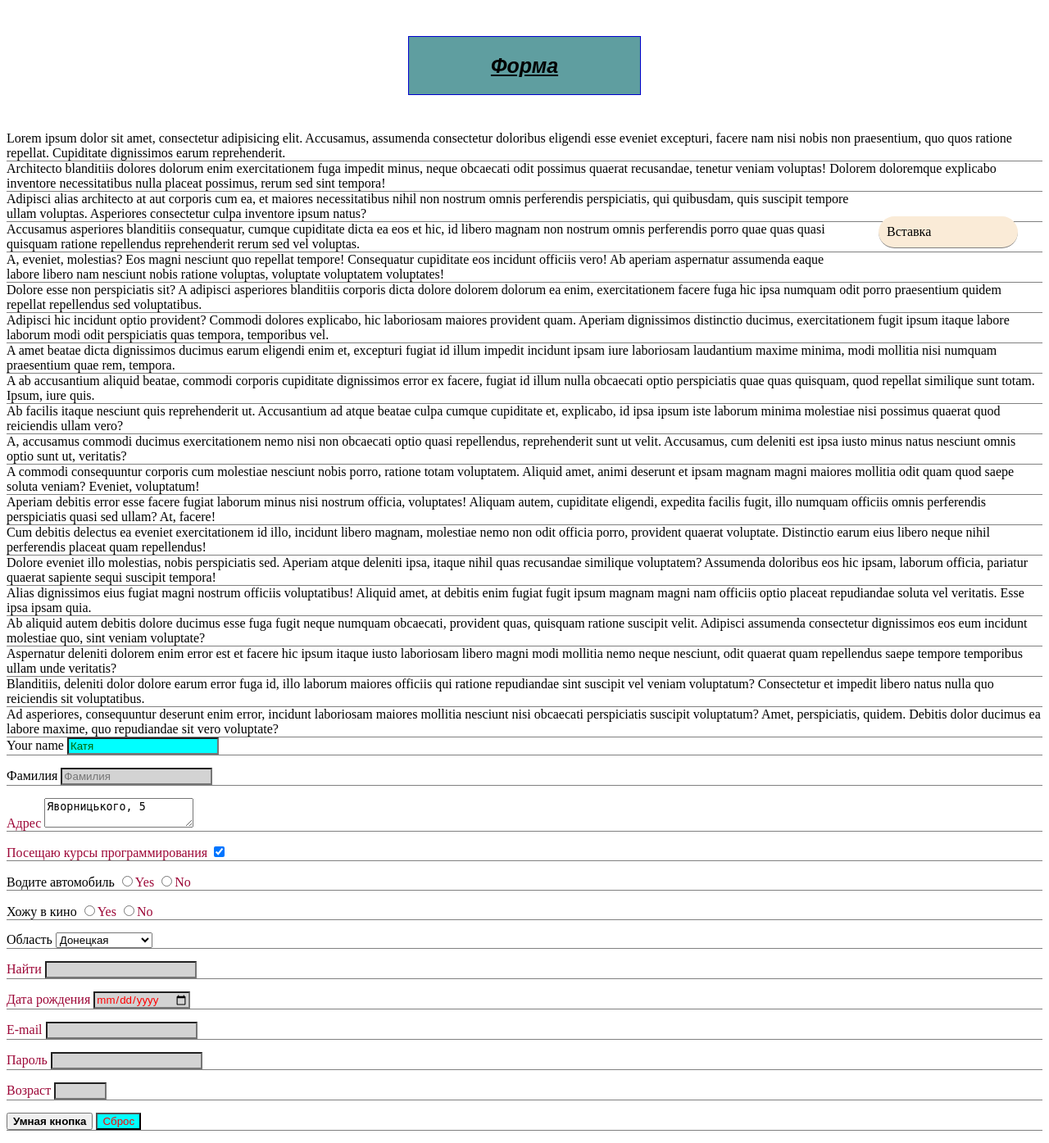
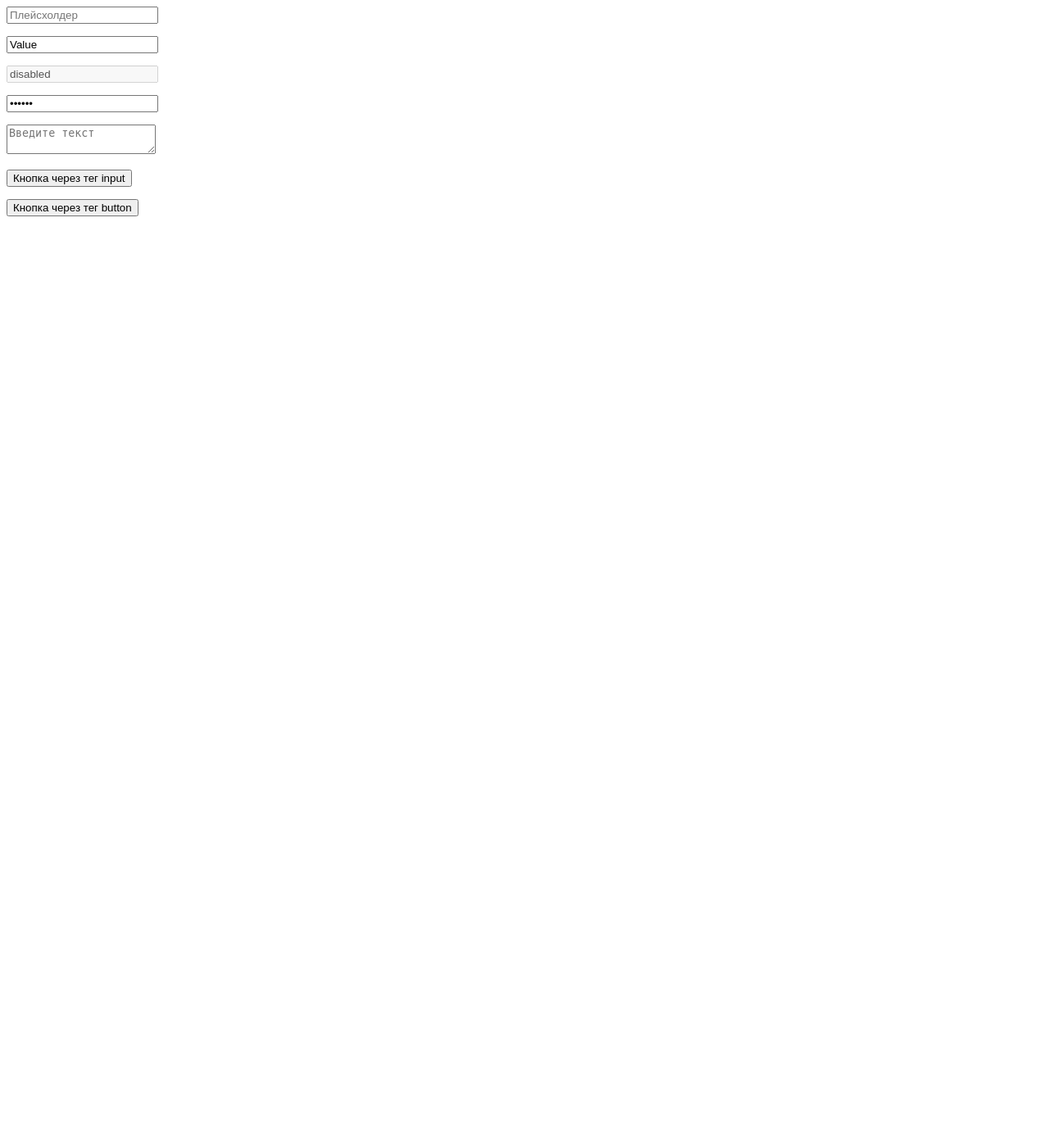
Before and after one commit to KaterynaBoga/skillup-php, a PHP site: page / in a window 1280 px wide. Shown: the whole page at 82% size. After the commit the page ends 264 px from the top, so only its background shows below. Run offline with PHP 8.4, Linux system fonts and the light colour scheme.

Commit message:
homework_3_15102017

```diff
--- a/index.html
+++ b/index.html
@@ -2,177 +2,55 @@
 <html lang="en">
 <head>
     <meta charset="UTF-8">
-    <title>Lesson_3</title>
-    <link rel="stylesheet" href="style.css">
+    <title>Task_1</title>
+    <style>
+        form div {
+            margin-bottom: 15px;
+        }
+    </style>
 </head>
 <body>
 
-    <div class="block">
-        Форма
-    </div>
-
-    <div>Lorem ipsum dolor sit amet, consectetur adipisicing elit. Accusamus, assumenda consectetur doloribus eligendi
-        esse eveniet excepturi, facere nam nisi nobis non praesentium, quo quos ratione repellat. Cupiditate dignissimos
-        earum reprehenderit.
-    </div>
-    <div>Architecto blanditiis dolores dolorum enim exercitationem fuga impedit minus, neque obcaecati odit possimus
-        quaerat recusandae, tenetur veniam voluptas! Dolorem doloremque explicabo inventore necessitatibus nulla placeat
-        possimus, rerum sed sint tempora!
-    </div>
-    <div class="inside">
-        Вставка
-    </div>
-    <div>
-        Adipisci alias architecto at aut corporis cum ea, et maiores necessitatibus nihil non nostrum omnis perferendis
-        perspiciatis, qui quibusdam, quis suscipit tempore ullam voluptas. Asperiores consectetur culpa inventore ipsum
-        natus?
-    </div>
-    <div>Accusamus asperiores blanditiis consequatur, cumque cupiditate dicta ea eos et hic, id libero magnam non
-        nostrum omnis perferendis porro quae quas quasi quisquam ratione repellendus reprehenderit rerum sed vel
-        voluptas.
-    </div>
-    <div>A, eveniet, molestias? Eos magni nesciunt quo repellat tempore! Consequatur cupiditate eos incidunt officiis
-        vero! Ab aperiam aspernatur assumenda eaque labore libero nam nesciunt nobis ratione voluptas, voluptate
-        voluptatem voluptates!
-    </div>
-    <div>Dolore esse non perspiciatis sit? A adipisci asperiores blanditiis corporis dicta dolore dolorem dolorum ea
-        enim, exercitationem facere fuga hic ipsa numquam odit porro praesentium quidem repellat repellendus sed
-        voluptatibus.
-    </div>
-    <div>Adipisci hic incidunt optio provident? Commodi dolores explicabo, hic laboriosam maiores provident quam.
-        Aperiam dignissimos distinctio ducimus, exercitationem fugit ipsum itaque labore laborum modi odit perspiciatis
-        quas tempora, temporibus vel.
-    </div>
-    <div>A amet beatae dicta dignissimos ducimus earum eligendi enim et, excepturi fugiat id illum impedit incidunt
-        ipsam iure laboriosam laudantium maxime minima, modi mollitia nisi numquam praesentium quae rem, tempora.
-    </div>
-    <div>A ab accusantium aliquid beatae, commodi corporis cupiditate dignissimos error ex facere, fugiat id illum nulla
-        obcaecati optio perspiciatis quae quas quisquam, quod repellat similique sunt totam. Ipsum, iure quis.
-    </div>
-    <div>Ab facilis itaque nesciunt quis reprehenderit ut. Accusantium ad atque beatae culpa cumque cupiditate et,
-        explicabo, id ipsa ipsum iste laborum minima molestiae nisi possimus quaerat quod reiciendis ullam vero?
-    </div>
-    <div>A, accusamus commodi ducimus exercitationem nemo nisi non obcaecati optio quasi repellendus, reprehenderit sunt
-        ut velit. Accusamus, cum deleniti est ipsa iusto minus natus nesciunt omnis optio sunt ut, veritatis?
-    </div>
-    <div>A commodi consequuntur corporis cum molestiae nesciunt nobis porro, ratione totam voluptatem. Aliquid amet,
-        animi deserunt et ipsam magnam magni maiores mollitia odit quam quod saepe soluta veniam? Eveniet, voluptatum!
-    </div>
-    <div>Aperiam debitis error esse facere fugiat laborum minus nisi nostrum officia, voluptates! Aliquam autem,
-        cupiditate eligendi, expedita facilis fugit, illo numquam officiis omnis perferendis perspiciatis quasi sed
-        ullam? At, facere!
-    </div>
-    <div>Cum debitis delectus ea eveniet exercitationem id illo, incidunt libero magnam, molestiae nemo non odit officia
-        porro, provident quaerat voluptate. Distinctio earum eius libero neque nihil perferendis placeat quam
-        repellendus!
-    </div>
-    <div>Dolore eveniet illo molestias, nobis perspiciatis sed. Aperiam atque deleniti ipsa, itaque nihil quas
-        recusandae similique voluptatem? Assumenda doloribus eos hic ipsam, laborum officia, pariatur quaerat sapiente
-        sequi suscipit tempora!
-    </div>
-    <div>Alias dignissimos eius fugiat magni nostrum officiis voluptatibus! Aliquid amet, at debitis enim fugiat fugit
-        ipsum magnam magni nam officiis optio placeat repudiandae soluta vel veritatis. Esse ipsa ipsam quia.
-    </div>
-    <div>Ab aliquid autem debitis dolore ducimus esse fuga fugit neque numquam obcaecati, provident quas, quisquam
-        ratione suscipit velit. Adipisci assumenda consectetur dignissimos eos eum incidunt molestiae quo, sint veniam
-        voluptate?
-    </div>
-    <div>Aspernatur deleniti dolorem enim error est et facere hic ipsum itaque iusto laboriosam libero magni modi
-        mollitia nemo neque nesciunt, odit quaerat quam repellendus saepe tempore temporibus ullam unde veritatis?
-    </div>
-    <div>Blanditiis, deleniti dolor dolore earum error fuga id, illo laborum maiores officiis qui ratione repudiandae
-        sint suscipit vel veniam voluptatum? Consectetur et impedit libero natus nulla quo reiciendis sit voluptatibus.
-    </div>
-    <div>Ad asperiores, consequuntur deserunt enim error, incidunt laboriosam maiores mollitia nesciunt nisi obcaecati
-        perspiciatis suscipit voluptatum? Amet, perspiciatis, quidem. Debitis dolor ducimus ea labore maxime, quo
-        repudiandae sit vero voluptate?
-    </div>
-
     <form action="index.html" metod="get">
         <div>
-            <lable for="first_name">Your name</lable>
-            <input class="person" id="first_name" name="first_name" placeholder="name" value="Катя">
+            <lable>
+                <input type="text" placeholder="Плeйсхолдер">
+            </lable>
         </div>
+
         <div>
             <lable>
-                Фамилия
-                    <input class="person" name="last_name" placeholder="Фамилия">
+                <input type="text" value="Value">
             </lable>
         </div>
+
+        <div>
+            <lable>
+                <input type="text" value="disabled" disabled>
+            </lable>
+        </div>
+
         <div>
             <label>
-                Адрес
-                <textarea name="address">Яворницького, 5</textarea>
-            </label>
-        </div>
-        <div>
-            <label>
-                Посещаю курсы программирования
-                <input type="checkbox" name="courses" value="1" checked>
+                <input type="password" name="password" placeholder="Введите пароль" value="******">
             </label>
         </div>
 
         <div>
-            Водите автомобиль
-            <label><input type="radio" name="driving" value="1">Yes</label>
-            <label><input type="radio" name="driving" value="2">No</label>
-        </div>
-        <div>
-            Хожу в кино
-            <label><input type="radio" name="cinema" value="1">Yes</label>
-            <label><input type="radio" name="cinema" value="2">No</label>
-        </div>
-        <div>
-            <lable>
-                Область
-                <select name="region">
-                    <option></option>
-                    <optgroup label="D">
-                        <option value="4">Днепровская</option>
-                        <option value="5" selected>Донецкая</option>
-                    </optgroup>
-                    <optgroup label="Z">
-                        <option value="8">Запорожская</option>
-                    </optgroup>
-                </select>
-            </lable>
-        </div>
-        <div>
             <label>
-                Найти
-                <input type="search" name=""term">
-            </label>
-        </div>
-        <div>
-            <label>
-                Дата рождения
-                <input type="date" name="birthday">
-            </label>
-        </div>
-        <div>
-            <label>
-                E-mail
-                <input type="email" name="email">
-            </label>
-        </div>
-        <div>
-            <label>
-                Пароль
-                <input type="password" name="password">
-            </label>
-        </div>
-        <div>
-            <label>
-                Возраст
-                <input type="number" name="age" min="5" max="100">
+                <textarea name="messege" placeholder="Введите текст"></textarea>
             </label>
         </div>
 
         <div>
-            <button type="submit"><strong>Умная кнопка</strong></button>
-            <input type="reset" value="Сброс">
+            <label>
+                <input type="submit" value="Кнопка через тег input">
+            </label>
         </div>
 
+        <div>
+            <button type="submit">Кнопка через тег button</button>
+        </div>
 
     </form>
 </body>
--- a/style.css
+++ b/style.css
@@ -1,51 +1,40 @@
-input {
-    font-family: sans-serif;
+.text
+{
+    width: 570px;
+}
+h1
+{
+    text-align: center;
     color: red;
 }
-input.person {
+h2
+{
+    color: green;
+    margin-top: 35px;
+}
+b
+{
+    font-size: 20px;
+    color: red;
+}
+i
+{
     color: blue;
+    font-weight: bold;
 }
-input#first_name {
-    color: darkgreen;
+ol
+{
+    color: red;
 }
-div {
-    border-bottom: 1px solid gray;
+.justify
+{
+    font-family: Arial;
+    text-align: justify;
+    line-height: 2;
+    font-size: 14px;
 }
-
-form div {
-    margin-bottom: 15px;
+ul
+{
+    font-style: italic;
+    color: #924763;
 }
-
-form input {
-    background-color: lightgrey;
-}
-form div > input {
-    background-color: aqua;
-}
-
-label {
-    color: rgb(156,6,54);
-}
-.block {
-    border: 1px solid mediumblue;
-    background-color: cadetblue;
-    text-align: center;
-    width: 20%;
-    height: 40px;
-    line-height: 40px;
-    font-size: 25px;
-    font-weight: bold;
-    text-decoration: underline;
-    font-style: italic;
-    font-family: "EuropeDemi", "Arial", "Tahoma", "Adobe Gothic Std B";
-    margin: 44px auto;
-    padding: 15px;
-}
-.inside {
-    float: right;
-    width: 150px;
-    padding: 10px;
-    background: antiquewhite;
-    margin: 30px;
-    border-radius: 25px;
-}
```
Also changed, not shown: task2.html (added, +25 -0 lines), task3.html (added, +53 -0 lines), task34.html (added, +46 -0 lines), task4.html (added, +50 -0 lines).
